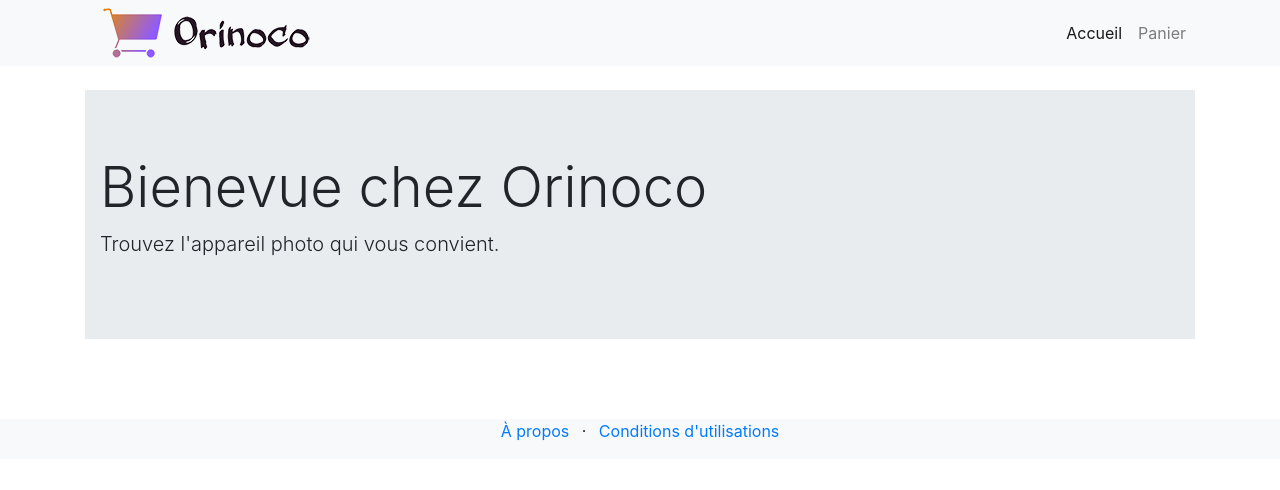
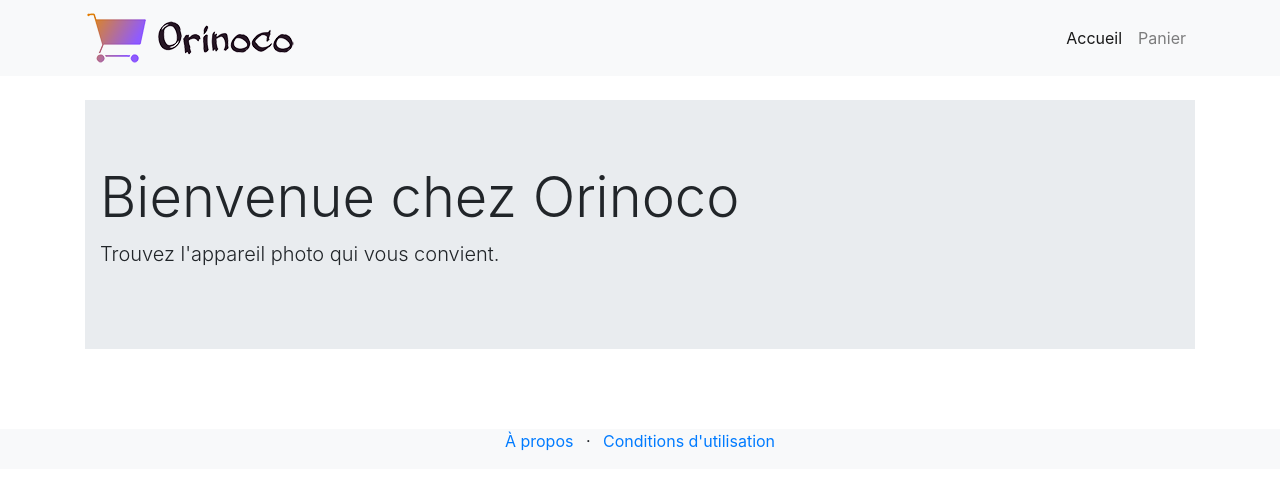
Before and after one commit to AdrienLHG/Orinoco, a website: page index.html in a window 1280 px wide. Drawn offline with nearby package versions, Linux system fonts and the light colour scheme; no server answers; a web font is replaced by a local one.

Commit message:
validation W3C

```diff
--- a/index.html
+++ b/index.html
@@ -30,8 +30,8 @@
             <div class="container">
                 <div class="row">
                     <nav class="col navbar navbar-expand navbar-light">
-                        <a class="navbar-brand" href="index.html"></a>
-                        <img src="images/logoOrinoco.png" width="208" height="50" id="logo" href="index.html" alt="Site logo" />
+                        <a class="navbar-brand" href="index.html">
+                        <img src="images/logoOrinoco.png" width="208" height="50" id="logo" alt="Site logo" /></a>
                         <ul class="navbar-nav ml-auto">
                             <li class="nav-item active">
                                 <a class="nav-link" href="index.html">Accueil</a>
@@ -50,7 +50,7 @@
     <main class="container">
         <div class="jumbotron jumbotron-fluid mt-4">
             <div class="container">
-              <h1 class="display-4">Bienevue chez Orinoco</h1>
+              <h1 class="display-4">Bienvenue chez Orinoco</h1>
               <p class="lead">Trouvez l'appareil photo qui vous convient.</p>
             </div>
         </div>
@@ -65,7 +65,7 @@
                     <ul class="list-inline text-center">
                         <li class="list-inline-item"><a href="#">À propos</a></li>
                         <li class="list-inline-item">&middot;</li>
-                        <li class="list-inline-item"><a href="#">Conditions d'utilisations</a></li>
+                        <li class="list-inline-item"><a href="#">Conditions d'utilisation</a></li>
                     </ul>
                 </div>
             </div>
```
Also changed, not shown: page-commande.html (+3 -3 lines), page-panier.html (+6 -6 lines), page-produit.html (+3 -3 lines).
